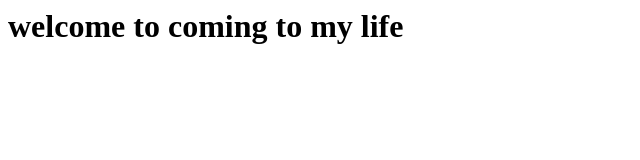
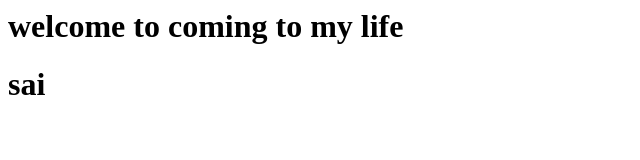
Before and after one commit to vgiridhar255/free-acc, a plain HTML site: page index.html in a window 1280 px wide. Shown: the full height of the page, 0-640 px from the left. Drawn offline with Linux system fonts and the light colour scheme.

Commit message:
new content added

```diff
--- a/index.html
+++ b/index.html
@@ -1 +1,2 @@
 <h1> welcome to coming to my life </h1>
+<h1> sai </h1>
```
